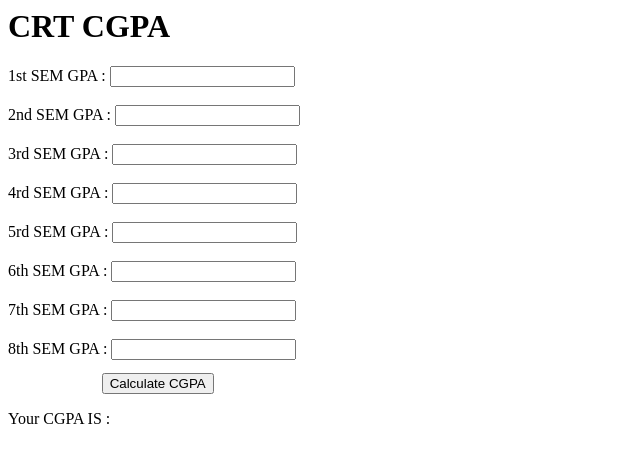
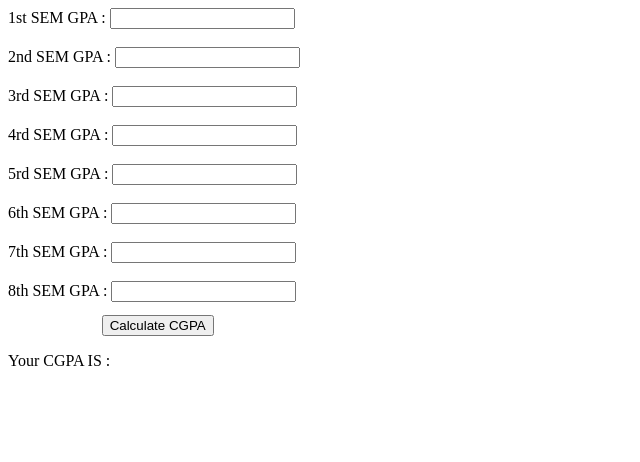
Before and after one commit to bharani1998/cgpa, a plain HTML site: page index.html in a window 1280 px wide. Shown: the whole page, without its empty margins (0-640 px from the left). Drawn offline with Linux system fonts and the light colour scheme.

Commit message:
Update index.html

```diff
--- a/index.html
+++ b/index.html
@@ -1,4 +1,4 @@
-<h1> CRT CGPA </h1>
+
 <script>// <![CDATA[
 function multiplyBy()
 {
```
